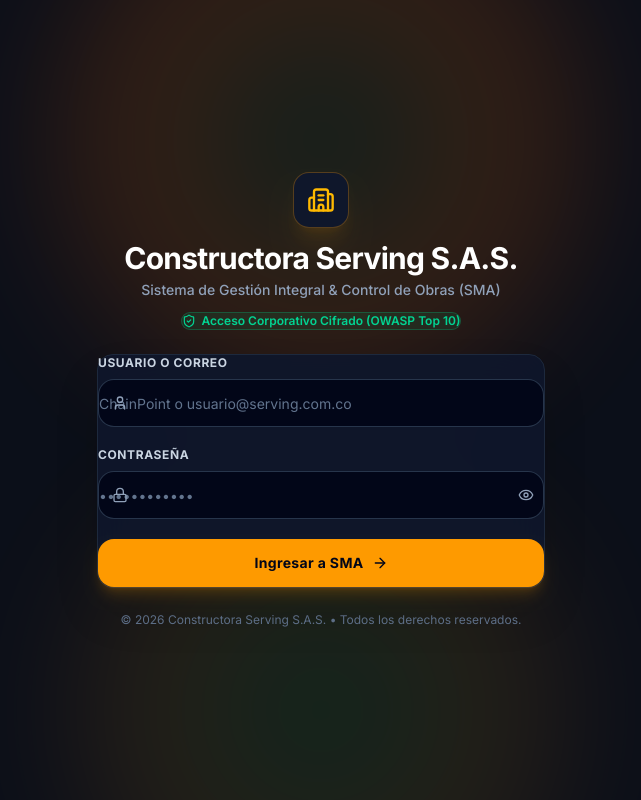
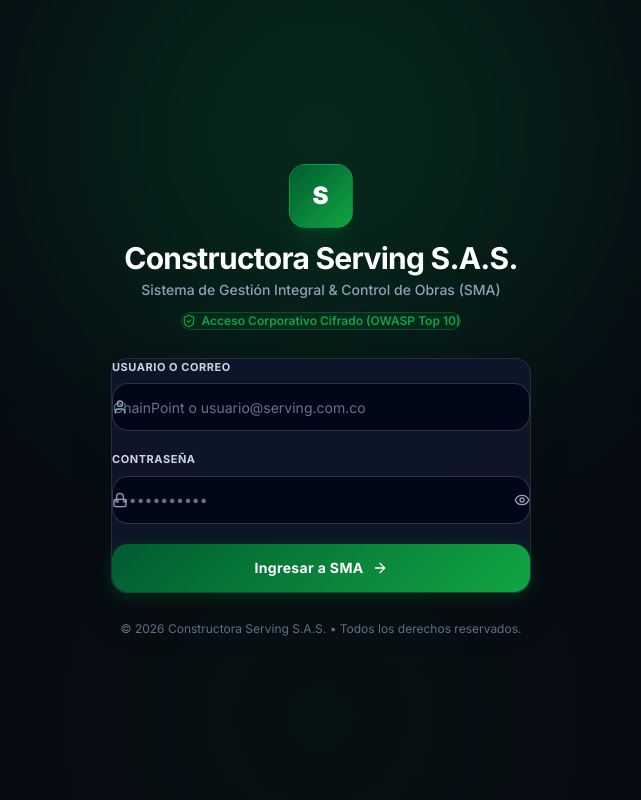
Before and after one commit to MateoSanzMedina/sma, a Next.js app: page /login in a window 1280 px wide. Shown: the whole page, without its empty margins (319-960 px from the left). Built offline with nearby package versions, Linux system fonts and the light colour scheme.

Commit message:
design: center input icons vertically and apply official Serving green brand palette

```diff
--- a/src/app/login/page.tsx
+++ b/src/app/login/page.tsx
@@ -3,7 +3,7 @@
 import React, { useState, useEffect } from "react";
 import { useRouter } from "next/navigation";
 import { useAuth } from "@/context/AuthContext";
-import { ShieldCheck, Lock, User as UserIcon, Eye, EyeOff, ArrowRight, Building2, AlertCircle } from "lucide-react";
+import { ShieldCheck, Lock, User as UserIcon, Eye, EyeOff, ArrowRight, AlertCircle } from "lucide-react";
 
 export default function LoginPage() {
   const [username, setUsername] = useState("");
@@ -45,24 +45,30 @@ export default function LoginPage() {
   };
 
   return (
-    <div className="min-h-screen w-full flex items-center justify-center bg-[#0B0F19] px-4 py-8 relative overflow-hidden selection:bg-amber-500/20 selection:text-amber-200">
-      {/* Luces de Fondo Ambientales Estilo Construcción / Ingeniería */}
+    <div className="min-h-screen w-full flex items-center justify-center bg-[#070B12] px-4 py-8 relative overflow-hidden selection:bg-[#11a542]/30 selection:text-white">
+      {/* Resplandores de Fondo con Paleta Oficial Serving S.A.S. (Verde Bosque & Verde Esmeralda) */}
       <div
-        className="pointer-events-none absolute -top-40 left-1/2 -translate-x-1/2 w-[600px] h-[600px] rounded-full blur-3xl opacity-20"
-        style={{ background: "radial-gradient(circle, #015c32 0%, #ff6600 50%, transparent 70%)" }}
+        className="pointer-events-none absolute -top-48 left-1/2 -translate-x-1/2 w-[650px] h-[650px] rounded-full blur-[120px] opacity-25"
+        style={{ background: "radial-gradient(circle, #11a542 0%, #015c32 55%, transparent 75%)" }}
       />
       <div
-        className="pointer-events-none absolute -bottom-40 left-1/2 -translate-x-1/2 w-[500px] h-[500px] rounded-full blur-3xl opacity-15"
-        style={{ background: "radial-gradient(circle, #11a542 0%, #d97706 60%, transparent 80%)" }}
+        className="pointer-events-none absolute -bottom-48 left-1/2 -translate-x-1/2 w-[550px] h-[550px] rounded-full blur-[120px] opacity-15"
+        style={{ background: "radial-gradient(circle, #015c32 0%, #0B1910 60%, transparent 80%)" }}
       />
 
-      {/* Contenedor Central */}
-      <div className="w-full max-w-md flex flex-col items-center gap-6 relative z-10">
+      {/* Contenedor Principal */}
+      <div className="w-full max-w-[420px] flex flex-col items-center gap-7 relative z-10">
 
-        {/* Cabecera de Marca Corporativa */}
+        {/* Emblema y Título Corporativo Serving S.A.S. */}
         <div className="flex flex-col items-center text-center gap-3">
-          <div className="flex h-14 w-14 items-center justify-center rounded-2xl bg-slate-900 border border-amber-500/30 text-amber-400 shadow-xl shadow-amber-500/10">
-            <Building2 className="h-7 w-7" />
+          {/* Logo Emblema Oficial con 'S' de Serving */}
+          <div
+            className="flex h-16 w-16 items-center justify-center rounded-2xl shadow-xl shadow-[#015c32]/30 border border-[#11a542]/40 transition-transform hover:scale-105"
+            style={{ background: "linear-gradient(135deg, #015c32 0%, #11a542 100%)" }}
+          >
+            <span className="font-display text-2xl font-black text-white tracking-wider">
+              S
+            </span>
           </div>
 
           <div className="flex flex-col gap-1">
@@ -74,16 +80,16 @@ export default function LoginPage() {
             </p>
           </div>
 
-          <div className="inline-flex items-center gap-1.5 rounded-full border border-emerald-500/30 bg-emerald-500/10 px-3 py-1 text-xs font-semibold text-emerald-400 mt-1">
-            <ShieldCheck className="h-3.5 w-3.5" />
+          <div className="inline-flex items-center gap-1.5 rounded-full border border-[#11a542]/30 bg-[#015c32]/20 px-3.5 py-1 text-xs font-semibold text-[#11a542] mt-0.5 backdrop-blur-md">
+            <ShieldCheck className="h-3.5 w-3.5 text-[#11a542]" />
             Acceso Corporativo Cifrado (OWASP Top 10)
           </div>
         </div>
 
-        {/* Tarjeta de Inicio de Sesión */}
-        <div className="w-full rounded-2xl border border-slate-800 bg-slate-900/95 p-6 sm:p-8 shadow-2xl backdrop-blur-xl flex flex-col gap-6">
+        {/* Tarjeta Ejecutiva de Inicio de Sesión */}
+        <div className="w-full rounded-2xl border border-white/10 bg-slate-900/90 p-6 sm:p-8 shadow-2xl backdrop-blur-xl flex flex-col gap-6">
 
-          {/* Mensaje de Error */}
+          {/* Mensaje de Error si aplica */}
           {error && (
             <div className="flex items-start gap-3 rounded-xl border border-rose-500/30 bg-rose-500/10 p-4 text-xs sm:text-sm font-medium text-rose-300 animate-in fade-in duration-200">
               <AlertCircle className="h-5 w-5 shrink-0 text-rose-400 mt-0.5" />
@@ -98,12 +104,14 @@ export default function LoginPage() {
             <div className="flex flex-col gap-2 w-full text-left">
               <label
                 htmlFor="user-ident"
-                className="text-xs font-bold uppercase tracking-wider text-slate-300"
+                className="text-[11px] font-bold uppercase tracking-wider text-slate-300"
               >
                 Usuario o Correo
               </label>
+
               <div className="relative flex items-center w-full">
-                <div className="pointer-events-none absolute left-3.5 flex items-center text-slate-400">
+                {/* Icono perfectamente centrado */}
+                <div className="absolute inset-y-0 left-0 pl-3.5 flex items-center justify-center pointer-events-none text-slate-400">
                   <UserIcon className="h-4 w-4" />
                 </div>
                 <input
@@ -114,7 +122,7 @@ export default function LoginPage() {
                   placeholder="ChainPoint o usuario@serving.com.co"
                   value={username}
                   onChange={(e) => setUsername(e.target.value)}
-                  className="w-full h-12 rounded-xl border border-slate-700/80 bg-slate-950 pl-10 pr-4 text-sm text-white placeholder:text-slate-500 transition-all focus:border-amber-500 focus:bg-slate-950 focus:outline-none focus:ring-2 focus:ring-amber-500/20"
+                  className="w-full h-12 rounded-xl border border-slate-700/80 bg-slate-950/90 pl-11 pr-4 text-sm text-white placeholder:text-slate-500 transition-all focus:border-[#11a542] focus:bg-slate-950 focus:outline-none focus:ring-2 focus:ring-[#11a542]/20"
                 />
               </div>
             </div>
@@ -123,12 +131,14 @@ export default function LoginPage() {
             <div className="flex flex-col gap-2 w-full text-left">
               <label
                 htmlFor="password-ident"
-                className="text-xs font-bold uppercase tracking-wider text-slate-300"
+                className="text-[11px] font-bold uppercase tracking-wider text-slate-300"
               >
                 Contraseña
               </label>
+
               <div className="relative flex items-center w-full">
-                <div className="pointer-events-none absolute left-3.5 flex items-center text-slate-400">
+                {/* Icono perfectamente centrado */}
+                <div className="absolute inset-y-0 left-0 pl-3.5 flex items-center justify-center pointer-events-none text-slate-400">
                   <Lock className="h-4 w-4" />
                 </div>
                 <input
@@ -139,12 +149,13 @@ export default function LoginPage() {
                   placeholder="••••••••••••"
                   value={password}
                   onChange={(e) => setPassword(e.target.value)}
-                  className="w-full h-12 rounded-xl border border-slate-700/80 bg-slate-950 pl-10 pr-11 text-sm text-white placeholder:text-slate-500 transition-all focus:border-amber-500 focus:bg-slate-950 focus:outline-none focus:ring-2 focus:ring-amber-500/20"
+                  className="w-full h-12 rounded-xl border border-slate-700/80 bg-slate-950/90 pl-11 pr-11 text-sm text-white placeholder:text-slate-500 transition-all focus:border-[#11a542] focus:bg-slate-950 focus:outline-none focus:ring-2 focus:ring-[#11a542]/20"
                 />
+                {/* Botón ver/ocultar contraseña perfectamente centrado */}
                 <button
                   type="button"
                   onClick={() => setShowPassword(!showPassword)}
-                  className="absolute right-2.5 p-1.5 rounded-lg text-slate-400 hover:text-white hover:bg-slate-800/60 transition-colors cursor-pointer flex items-center justify-center"
+                  className="absolute inset-y-0 right-0 pr-3.5 flex items-center justify-center text-slate-400 hover:text-white transition-colors cursor-pointer"
                   title={showPassword ? "Ocultar contraseña" : "Ver contraseña"}
                 >
                   {showPassword ? <EyeOff className="h-4 w-4" /> : <Eye className="h-4 w-4" />}
@@ -152,15 +163,27 @@ export default function LoginPage() {
               </div>
             </div>
 
-            {/* Botón de Ingreso */}
+            {/* Botón de Ingreso con Paleta Verde Serving */}
             <button
               type="submit"
               disabled={isSubmitting}
-              className="mt-2 w-full h-12 rounded-xl bg-amber-500 hover:bg-amber-400 text-slate-950 font-bold text-sm tracking-wide shadow-lg shadow-amber-500/20 active:scale-[0.99] transition-all flex items-center justify-center gap-2 cursor-pointer disabled:cursor-not-allowed disabled:opacity-60"
+              className="mt-2 w-full h-12 rounded-xl text-white font-bold text-sm tracking-wide shadow-lg active:scale-[0.99] transition-all flex items-center justify-center gap-2 cursor-pointer disabled:cursor-not-allowed disabled:opacity-60"
+              style={{
+                background: "linear-gradient(135deg, #015c32 0%, #11a542 100%)",
+                boxShadow: "0 4px 15px rgba(17, 165, 66, 0.25)"
+              }}
+              onMouseEnter={(e) => {
+                e.currentTarget.style.background = "linear-gradient(135deg, #014d2a 0%, #14c750 100%)";
+                e.currentTarget.style.boxShadow = "0 6px 20px rgba(17, 165, 66, 0.35)";
+              }}
+              onMouseLeave={(e) => {
+                e.currentTarget.style.background = "linear-gradient(135deg, #015c32 0%, #11a542 100%)";
+                e.currentTarget.style.boxShadow = "0 4px 15px rgba(17, 165, 66, 0.25)";
+              }}
             >
               {isSubmitting ? (
                 <>
-                  <div className="h-4 w-4 animate-spin rounded-full border-2 border-slate-950 border-t-transparent" />
+                  <div className="h-4 w-4 animate-spin rounded-full border-2 border-white border-t-transparent" />
                   <span>Validando credenciales...</span>
                 </>
               ) : (
```
